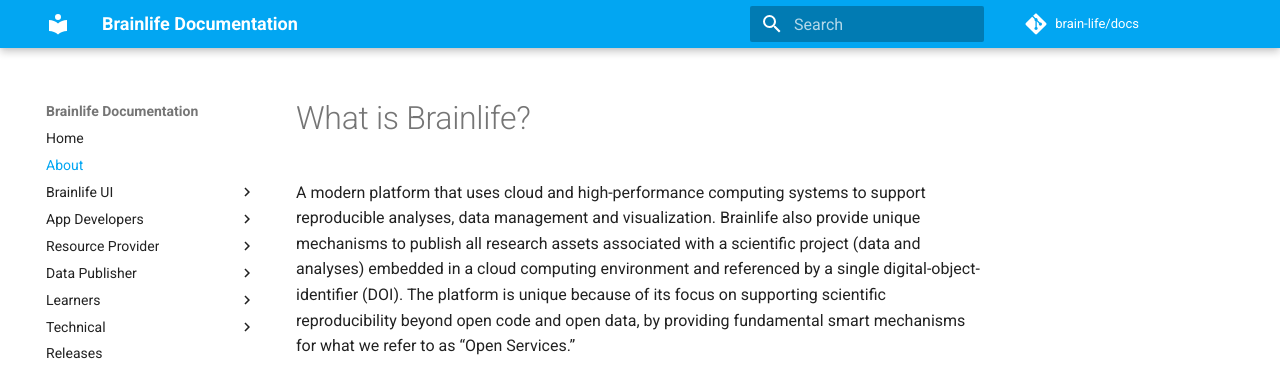
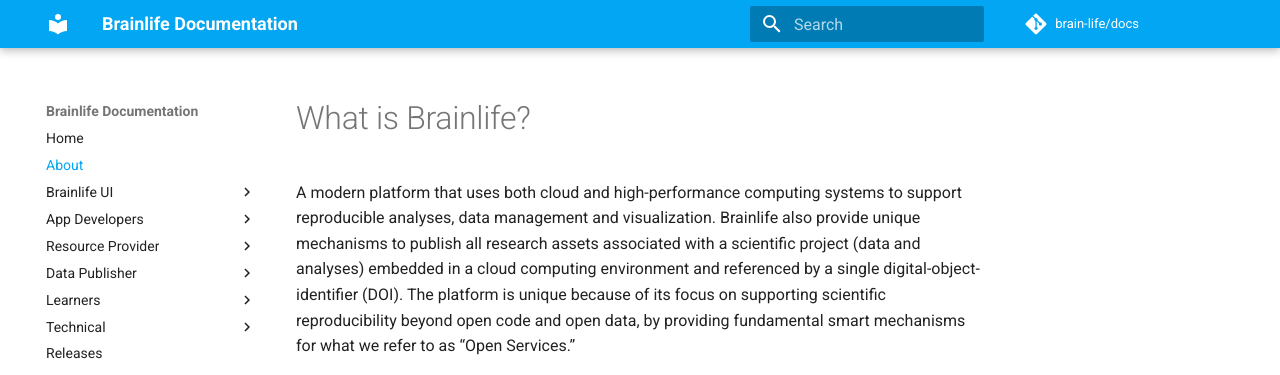
Before and after one commit to brainlife/docs, an MkDocs documentation site: the page built from docs/about.md, in a window 1280 px wide and 1400 px high. Shown: the top 375 px of the window. Built offline with MkDocs 1.6.1 and Material for MkDocs 9.7.7, drawn with Linux system fonts in a browser that asks for light colours; comment, search, counter and statistics services are not loaded; old or Windows-style settings are respelled for this version of MkDocs; some of the changed text lies outside the part shown.

Commit message:
Update about.md

```diff
--- a/docs/about.md
+++ b/docs/about.md
@@ -12,7 +12,7 @@
 
 # What is Brainlife?
 
-A modern platform that uses cloud and high-performance computing systems to support reproducible analyses, data management and visualization. Brainlife also provide unique mechanisms to publish all research assets associated with a scientific project (data and analyses) embedded in a cloud computing environment and referenced by a single digital-object-identifier (DOI). The platform is unique because of its focus on supporting scientific reproducibility beyond open code and open data, by providing fundamental smart mechanisms for what we refer to as “Open Services.”
+A modern platform that uses both cloud and high-performance computing systems to support reproducible analyses, data management and visualization. Brainlife also provide unique mechanisms to publish all research assets associated with a scientific project (data and analyses) embedded in a cloud computing environment and referenced by a single digital-object-identifier (DOI). The platform is unique because of its focus on supporting scientific reproducibility beyond open code and open data, by providing fundamental smart mechanisms for what we refer to as “Open Services.”
 
 # Brainlife Apps
 
```
Also changed, not shown: other parts of docs/about.md (+2 -0 lines).
